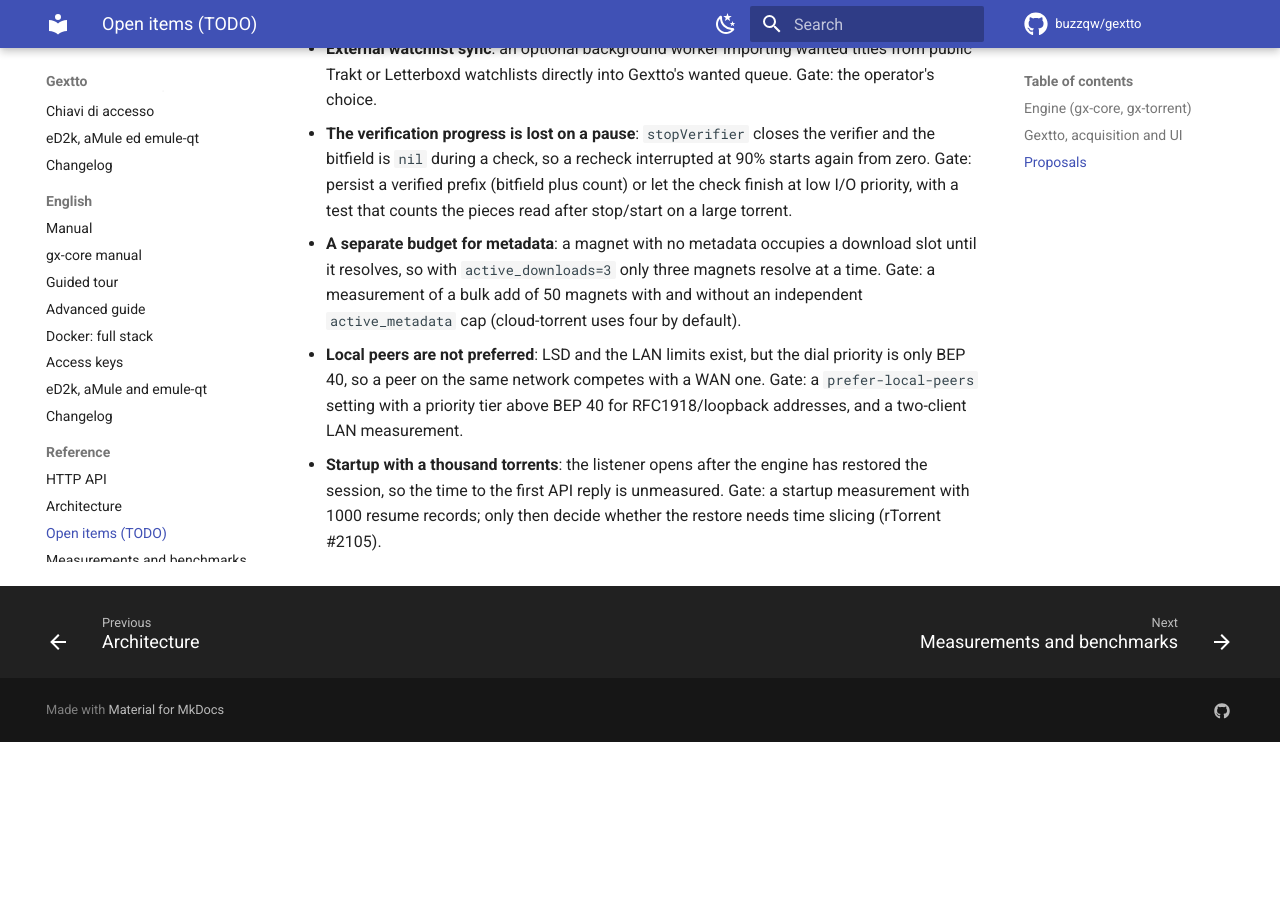
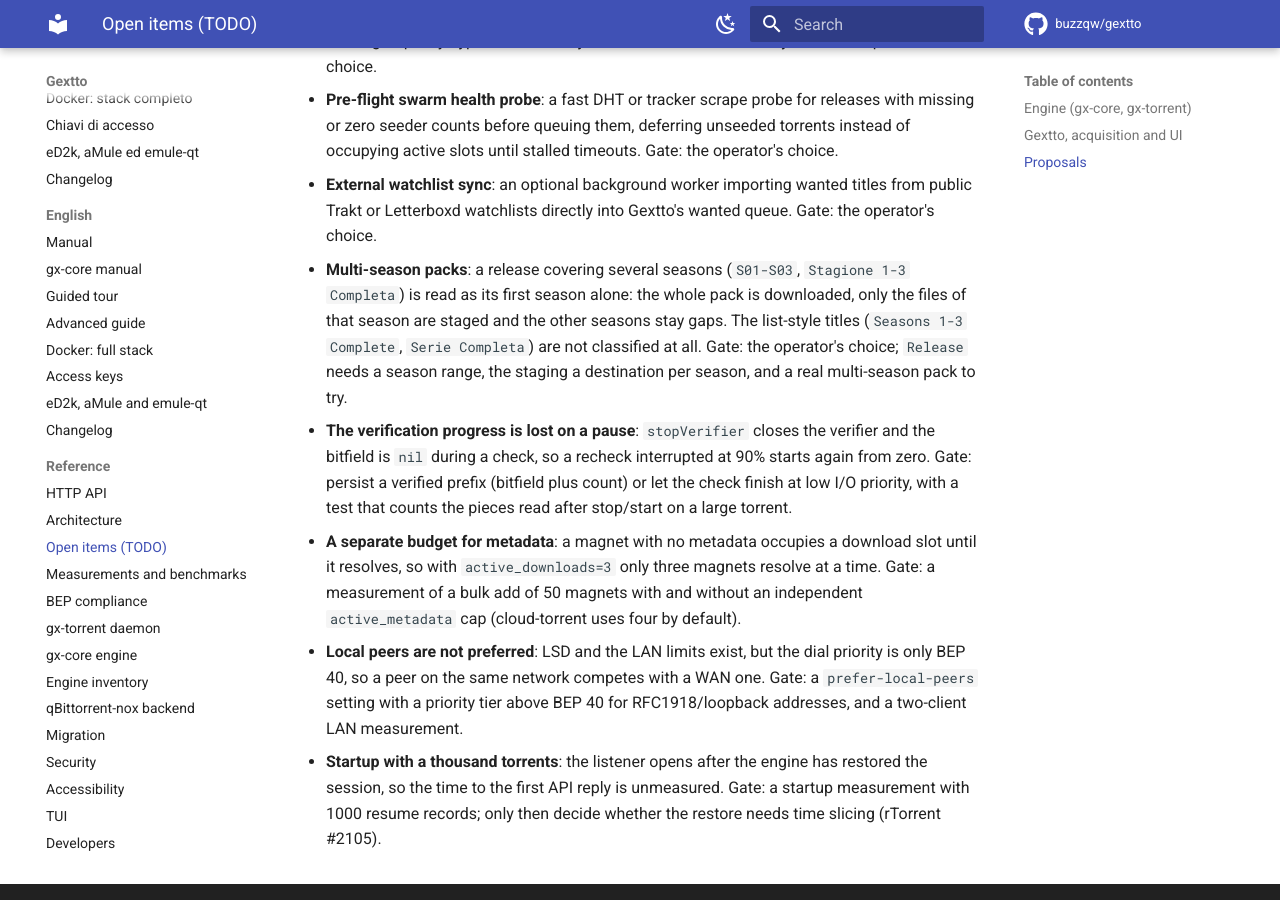
Before and after one commit to buzzqw/gextto, an MkDocs documentation site: the page built from docs/todo.md, in a window 1280 px wide and 900 px high, scrolled down 2912 px. Built offline with MkDocs 1.6.1 and Material for MkDocs 9.7.7, drawn with Linux system fonts in a browser that asks for light colours; comment, search, counter and statistics services are not loaded; before the commit the page ends 3654 px from its top, so only the background shows below that; some of the changed text lies outside the part shown.

Commit message:
docs: the S02-01 misread and the multi-season pack stay on the open list

```diff
--- a/docs/todo.md
+++ b/docs/todo.md
@@ -66,6 +66,12 @@ still be true after the item lands does not belong here.
 - **Web UI sorting calls `ReleaseScore` in the comparator**: `web_system.go:136`
   runs `FindSeriesMatch` twice per comparison on a manual search. Gate: the
   decorated-sort pattern already used at `web_system.go:713`.
+- **An episode written `S02-01` is read as a season 2 pack**: the separator
+  without `E` is not an episode marker for the parser, so the release comes out
+  with episode 0 and `IsPack`, the pack check then finds one episode against the
+  whole declared season, the download is thrown away and the episode stays a
+  gap. Gate: a parser test over the alternative separators (`S02-01`,
+  `S02 - 01`), classified as S02E01 with the pack rules unchanged.
 
 ## Proposals
 
@@ -91,6 +97,14 @@ Each waits for the operator's choice.
 
 - **External watchlist sync**: an optional background worker importing wanted titles from public Trakt or Letterboxd watchlists directly into Gextto's wanted queue. Gate: the operator's choice.
 
+- **Multi-season packs**: a release covering several seasons (`S01-S03`,
+  `Stagione 1-3 Completa`) is read as its first season alone: the whole pack is
+  downloaded, only the files of that season are staged and the other seasons
+  stay gaps. The list-style titles (`Seasons 1-3 Complete`, `Serie Completa`)
+  are not classified at all. Gate: the operator's choice; `Release` needs a
+  season range, the staging a destination per season, and a real multi-season
+  pack to try.
+
 - **The verification progress is lost on a pause**: `stopVerifier` closes the
   verifier and the bitfield is `nil` during a check, so a recheck interrupted at
   90% starts again from zero. Gate: persist a verified prefix (bitfield plus
```
